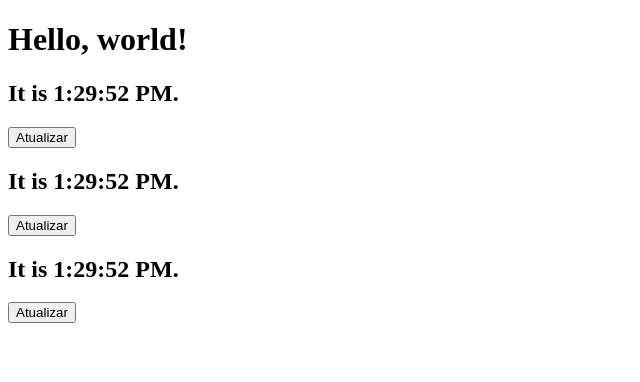
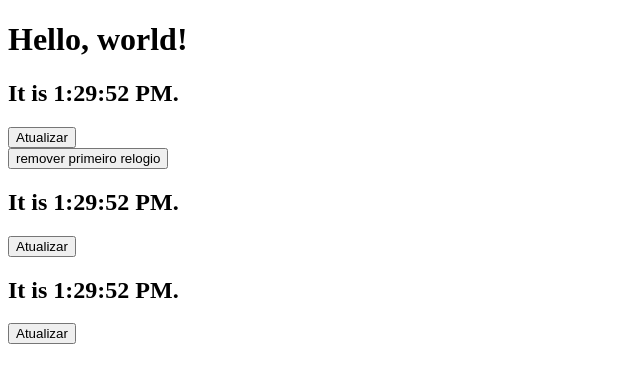
Before and after one commit to AbraaoAlves/empty-react, a React (Create React App) app: page / in a window 1280 px wide. Shown: the top 382 px of the page, without its empty margins (0-640 px from the left). Built offline with nearby package versions, Linux system fonts and the light colour scheme.

Commit message:
feat(app): add button to remove first watch

```diff
--- a/src/index.js
+++ b/src/index.js
@@ -32,10 +32,12 @@ function Relogio() {
 }
 
 function App() {
+  const [show, setShow] = useState(true)
   return (
     <>
       <h1>Hello, world!</h1>
-      <Relogio />
+      {show && <Relogio />}
+      {show && <button onClick={() => setShow(false)}>remover primeiro relogio </button>}
       <Relogio />
       <Relogio />
     </>
```
